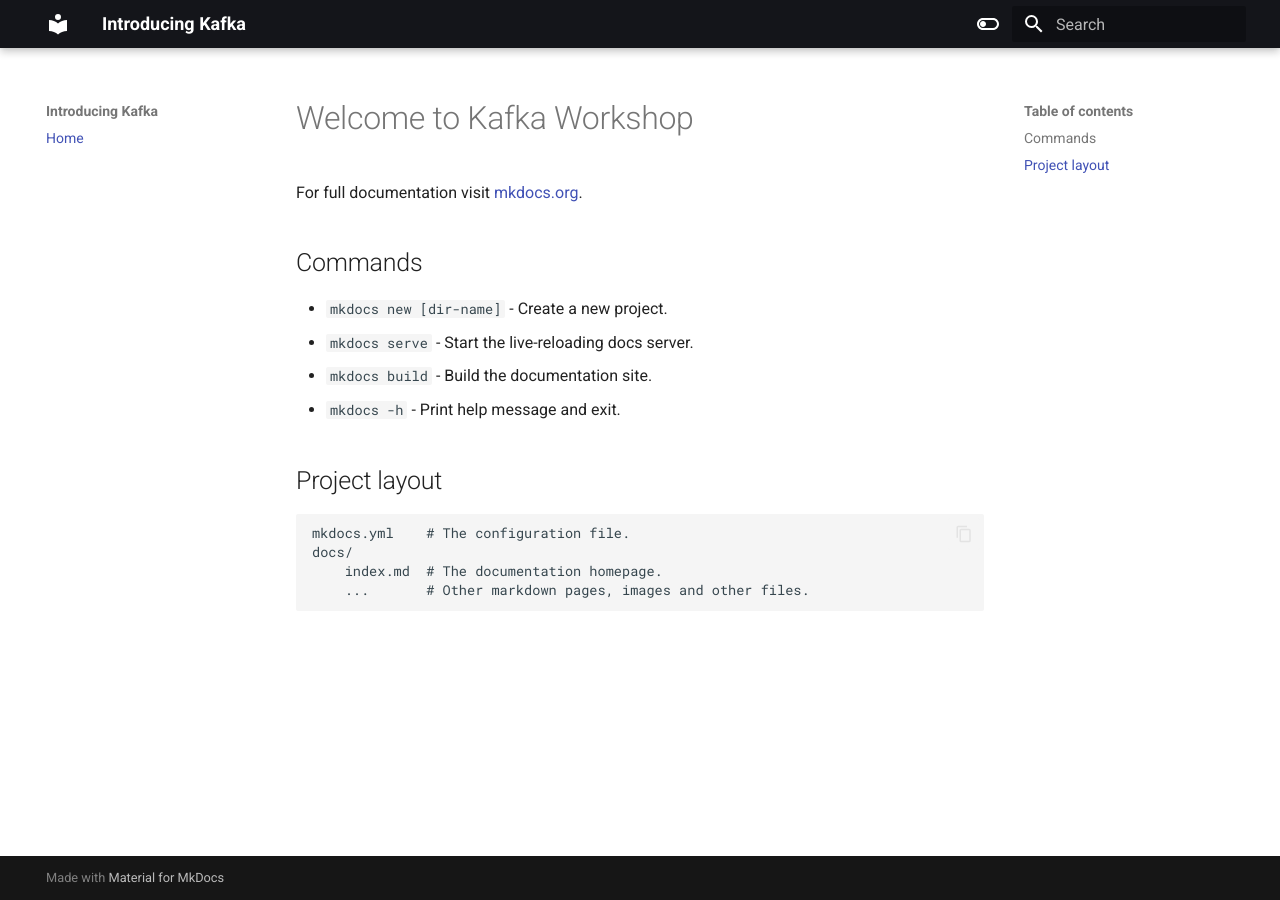
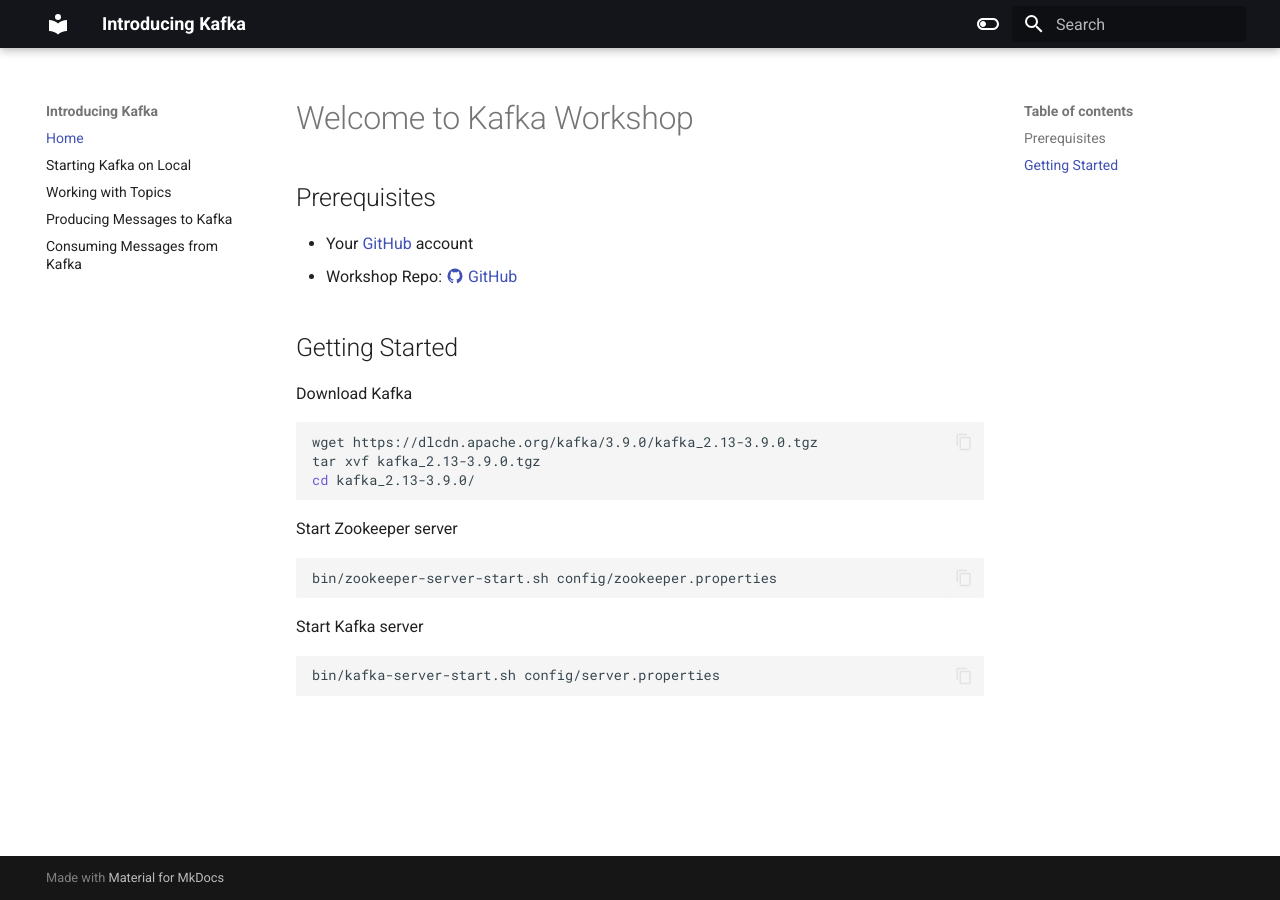
Before and after one commit to zkan/introducing-kafka, an MkDocs documentation site: the page built from docs/index.md, in a window 1280 px wide. Built offline with MkDocs 1.6.1 and Material for MkDocs 9.7.7, drawn with Linux system fonts in a browser that asks for light colours.

Commit message:
Add basic workshop content about Kafka

````diff
--- a/docs/index.md
+++ b/docs/index.md
@@ -1,17 +1,28 @@
 # Welcome to Kafka Workshop
 
-For full documentation visit [mkdocs.org](https://www.mkdocs.org).
+## Prerequisites
 
-## Commands
+* Your [GitHub](https://github.com){target=_blank} account
+* Workshop Repo: [:material-github: GitHub](https://github.com/zkan/introducing-kafka/){target=_blank}
 
-* `mkdocs new [dir-name]` - Create a new project.
-* `mkdocs serve` - Start the live-reloading docs server.
-* `mkdocs build` - Build the documentation site.
-* `mkdocs -h` - Print help message and exit.
+## Getting Started
 
-## Project layout
+Download Kafka
 
-    mkdocs.yml    # The configuration file.
-    docs/
-        index.md  # The documentation homepage.
-        ...       # Other markdown pages, images and other files.
+```bash
+wget https://dlcdn.apache.org/kafka/3.9.0/kafka_2.13-3.9.0.tgz
+tar xvf kafka_2.13-3.9.0.tgz
+cd kafka_2.13-3.9.0/
+```
+
+Start Zookeeper server
+
+```bash
+bin/zookeeper-server-start.sh config/zookeeper.properties
+```
+
+Start Kafka server
+
+```bash
+bin/kafka-server-start.sh config/server.properties
+```
--- a/mkdocs.yml
+++ b/mkdocs.yml
@@ -18,5 +18,23 @@
         icon: material/toggle-switch-off-outline
         name: Switch to dark mode
 
+markdown_extensions:
+  - admonition
+  - attr_list
+  - pymdownx.highlight:
+      anchor_linenums: true
+      line_spans: __span
+      pygments_lang_class: true
+  - pymdownx.inlinehilite
+  - pymdownx.snippets
+  - pymdownx.superfences
+  - pymdownx.emoji:
+      emoji_index: !!python/name:material.extensions.emoji.twemoji
+      emoji_generator: !!python/name:material.extensions.emoji.to_svg
+
 nav:
   - Home: index.md
+  - Starting Kafka on Local: starting-kafka-on-local.md
+  - Working with Topics: working-with-topics.md
+  - Producing Messages to Kafka: producing-messages-to-kafka.md
+  - Consuming Messages from Kafka: consuming-messages-from-kafka.md
````
Also changed, not shown: docs/consuming-messages-from-kafka.md (added, +33 -0 lines), docs/producing-messages-to-kafka.md (added, +13 -0 lines), docs/starting-kafka-on-local.md (added, +32 -0 lines), docs/working-with-topics.md (added, +41 -0 lines).
